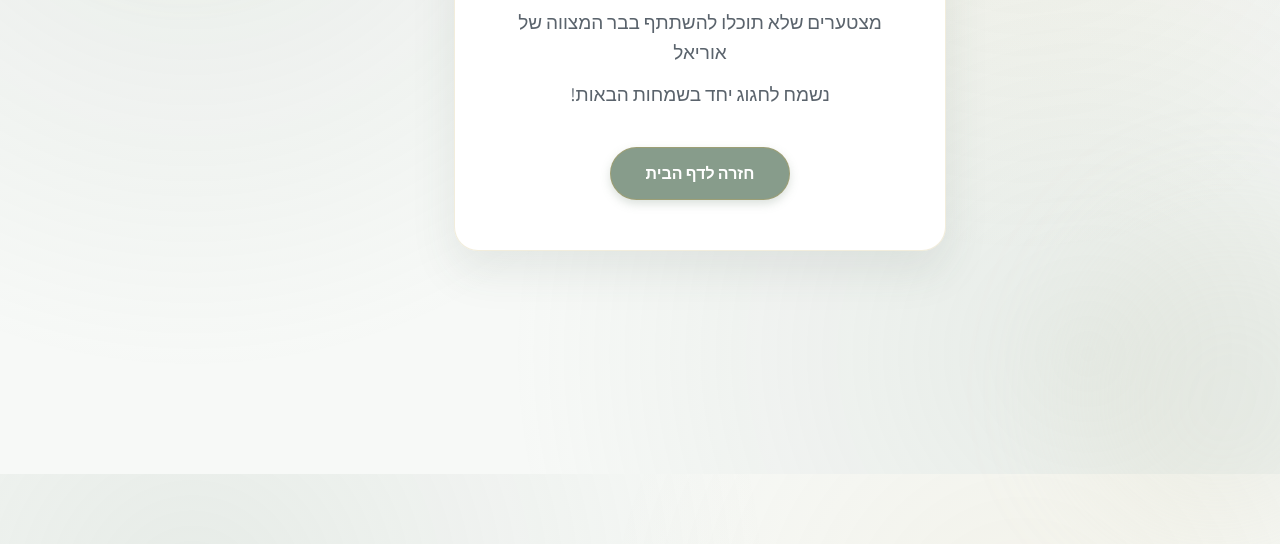
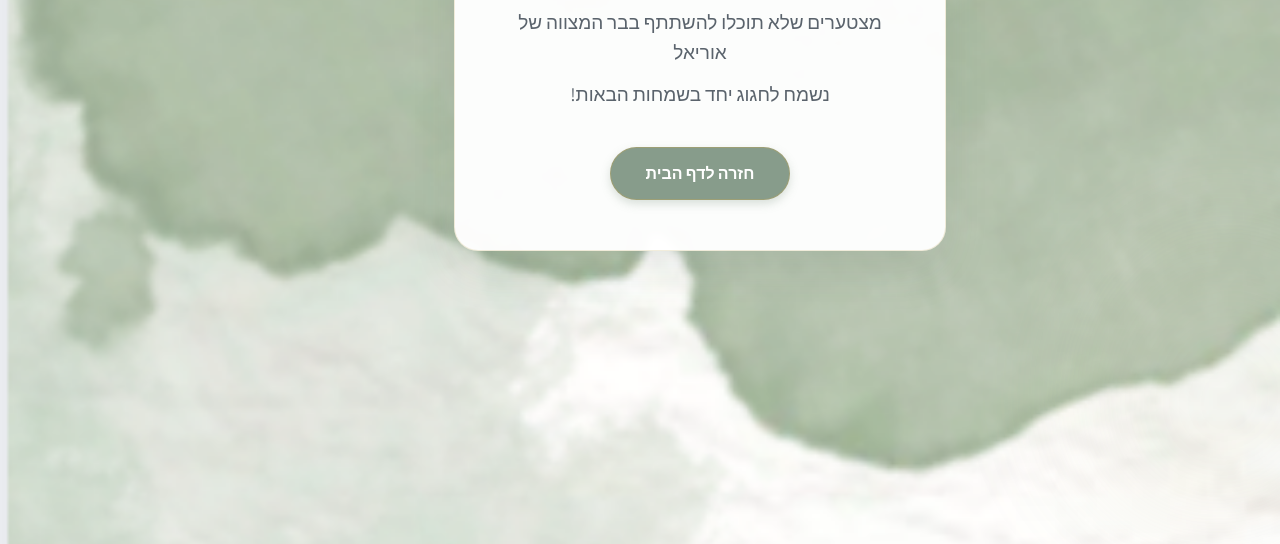
Before and after one commit to yispo/uriel-bar-mitzvah, a plain HTML site: page thanks-no.html in a window 1280 px wide. Shown: the part 326-870 px from the top of the page. Drawn offline with nearby package versions, Linux system fonts and the light colour scheme.

Commit message:
Update thanks-no.html

```diff
--- a/thanks-no.html
+++ b/thanks-no.html
@@ -15,12 +15,11 @@
             min-height: 100dvh;
             font-family: 'Assistant', sans-serif;
             text-align: center;
-            /* רקע משולב בהשראת ההזמנה: לבן-קרם עם כתמי זהב וירוק עדינים */
-            background-color: #f7f9f7;
-            background-image:
-                radial-gradient(circle at 15% 15%, rgba(135, 156, 139, 0.15) 0%, transparent 45%),
-                radial-gradient(circle at 85% 85%, rgba(135, 156, 139, 0.15) 0%, transparent 45%),
-                radial-gradient(circle at 80% 20%, rgba(191, 163, 83, 0.08) 0%, transparent 35%);
+            /* הגדרת תמונת הרקע bp.png */
+            background-image: url('bp.png');
+            background-size: cover;
+            background-position: center;
+            background-repeat: no-repeat;
             position: relative;
             overflow: hidden;
         }
```
